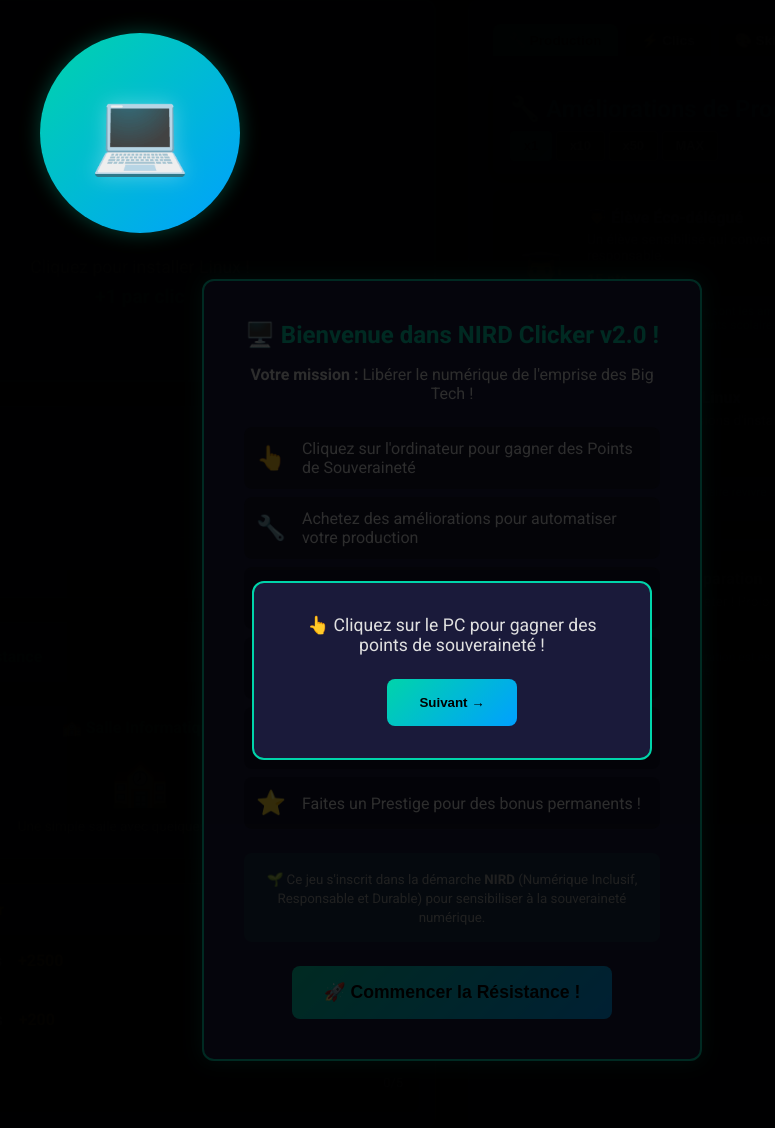
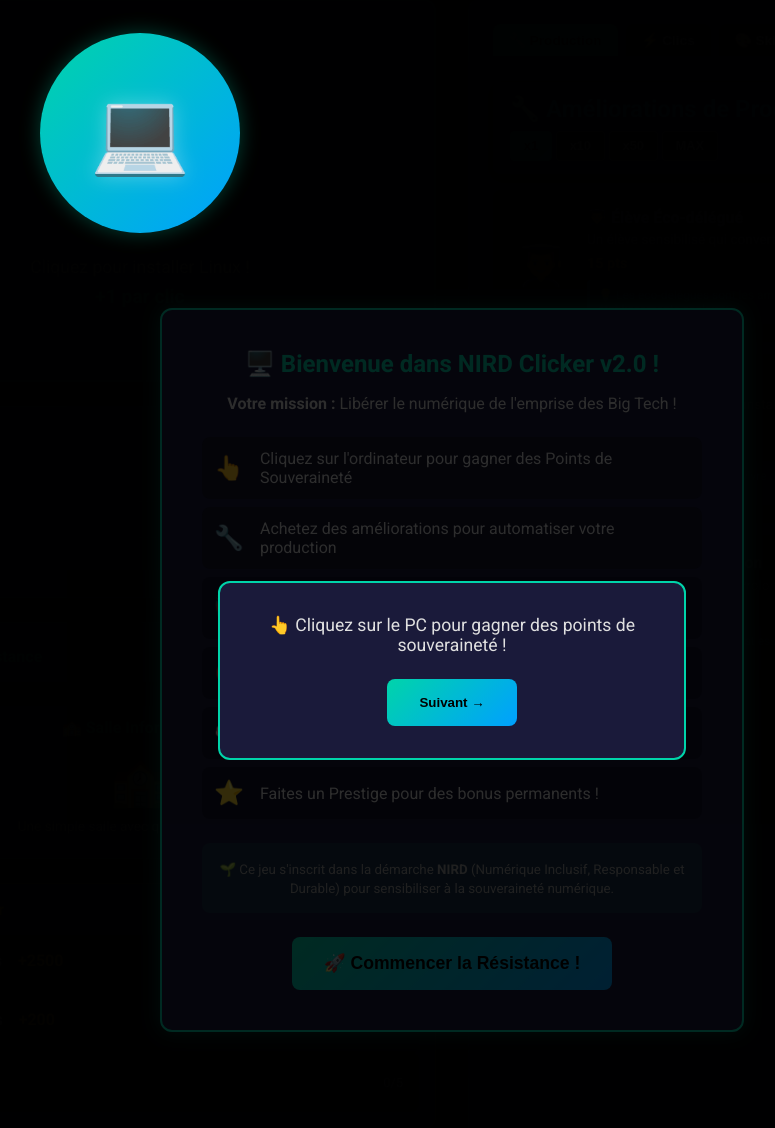
Before and after one commit to PlsJustDoIt/nird-clicker, a PHP site: page / in a window 1280 px wide. Shown: the part 193-1321 px from the top of the page, without its empty margins (188-963 px from the left). Run offline with PHP 8.4, Linux system fonts and the light colour scheme.

Commit message:
fix css degueu

```diff
--- a/public/styles/base.css
+++ b/public/styles/base.css
@@ -26,7 +26,6 @@
 * {
     margin: 0;
     padding: 0;
-    box-sizing: border-box;
 }
 
 /* Empêcher la sélection de texte sur les éléments cliquables */
```
